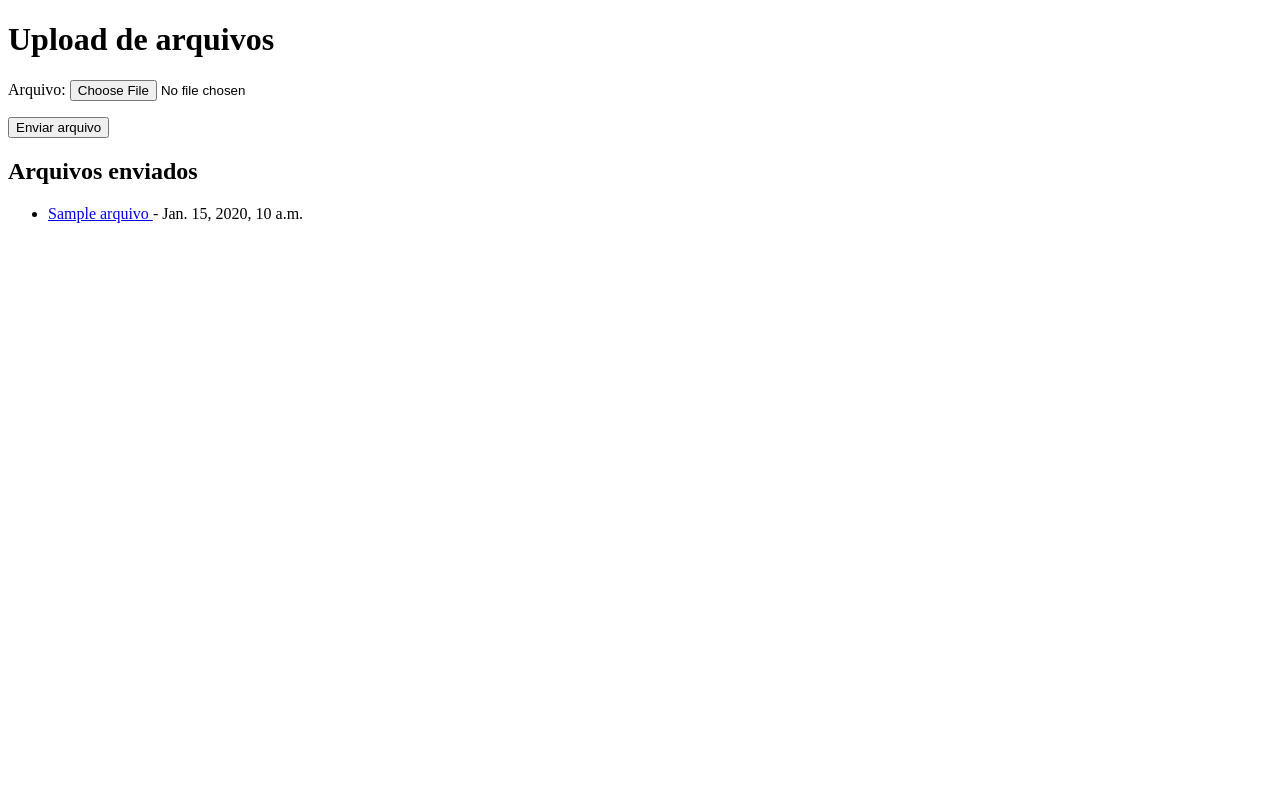
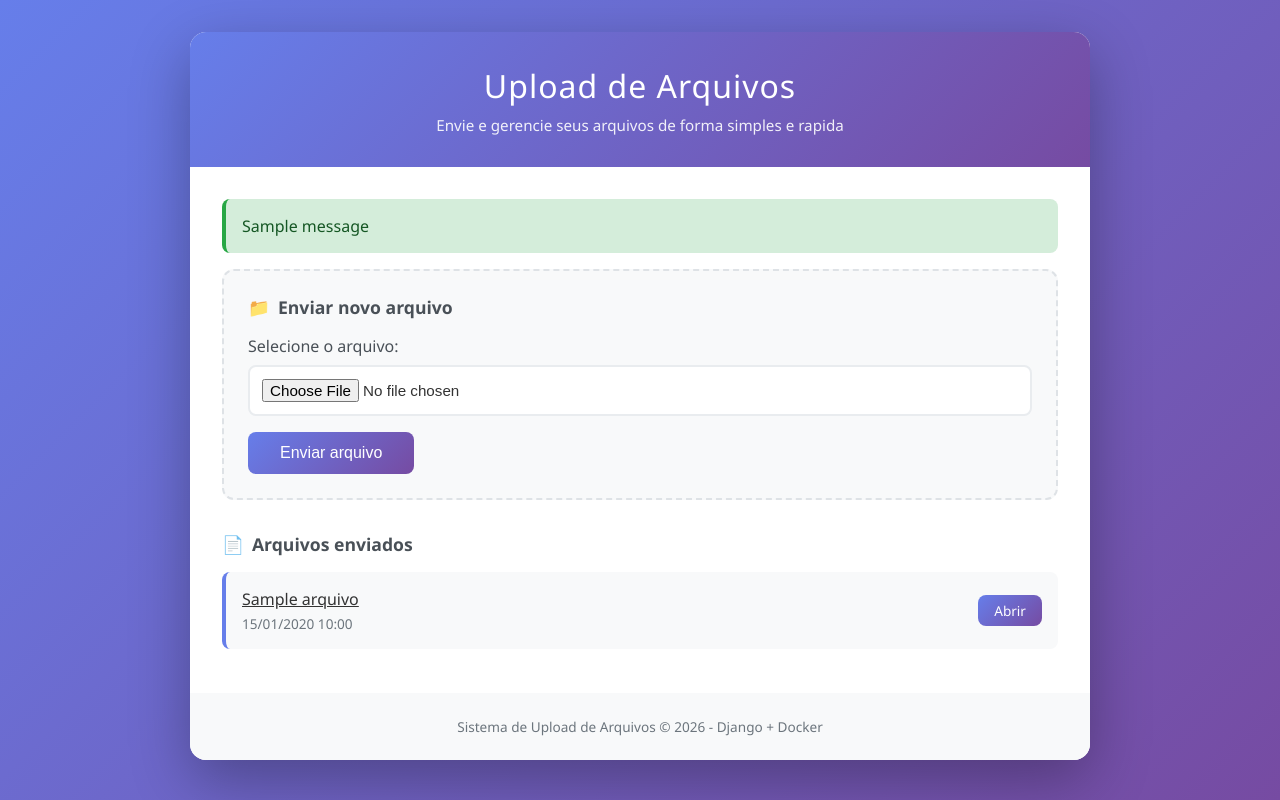
Before and after one commit to Taylanne02/Atividade-docker-compose, a Django app: page / in a window 1280 px wide. Run offline with Django 5.2, Linux system fonts and the light colour scheme; tables that the repository leaves empty hold one stand-in row (values such as "Sample post"); one stand-in notice (Sample message) is shown.

Commit message:
Defesa- explicação técnica

```diff
--- a/app/arquivos/templates/arquivos/lista.html
+++ b/app/arquivos/templates/arquivos/lista.html
@@ -1,31 +1,53 @@
-<!DOCTYPE html>
-<html lang="pt-BR">
-<head>
-    <meta charset="UTF-8">
-    <title>Upload de arquivos</title>
-</head>
-<body>
-    <h1>Upload de arquivos</h1>
+{% extends "base.html" %}
 
+{% block title %}Upload de Arquivos{% endblock %}
+
+{% block header_title %}Upload de Arquivos{% endblock %}
+{% block header_subtitle %}Envie e gerencie seus arquivos de forma simples e rapida{% endblock %}
+
+{% block content %}
+<div class="upload-section">
+    <h2>Enviar novo arquivo</h2>
     <form method="post" enctype="multipart/form-data">
         {% csrf_token %}
-        {{ form.as_p }}
-        <button type="submit">Enviar arquivo</button>
+        <div class="form-group">
+            <label for="id_arquivo">Selecione o arquivo:</label>
+            {{ form.arquivo }}
+        </div>
+        <button type="submit" class="btn btn-primary">Enviar arquivo</button>
     </form>
+</div>
 
+<div class="files-section">
     <h2>Arquivos enviados</h2>
 
-    <ul>
+    {% if arquivos %}
+    <ul class="file-list">
         {% for item in arquivos %}
-            <li>
-                <a href="{{ item.arquivo.url }}">
+        <li class="file-item">
+            <div class="file-info">
+                <a href="{{ item.arquivo.url }}" class="file-name" target="_blank">
                     {{ item.nome }}
                 </a>
-                - {{ item.enviado_em }}
-            </li>
-        {% empty %}
-            <li>Nenhum arquivo enviado.</li>
+                <span class="file-date">{{ item.enviado_em|date:"d/m/Y H:i" }}</span>
+            </div>
+            <div class="file-actions">
+                <a href="{{ item.arquivo.url }}" class="btn btn-primary" target="_blank" style="padding: 0.4rem 1rem; font-size: 0.85rem;">
+                    Abrir
+                </a>
+            </div>
+        </li>
         {% endfor %}
     </ul>
-</body>
-</html>
+    {% else %}
+    <div class="empty-state">
+        <p>Nenhum arquivo enviado ainda.</p>
+        <p>Use o formulario acima para enviar seu primeiro arquivo.</p>
+    </div>
+    {% endif %}
+</div>
+{% endblock %}
+
+{% block footer %}
+Sistema de Upload de Arquivos &copy; 2026 - Django + Docker
+{% endblock %}
--- /dev/null
+++ b/app/arquivos/templates/base.html
@@ -0,0 +1,294 @@
+{% load static %}
+<!DOCTYPE html>
+<html lang="pt-BR">
+<head>
+    <meta charset="UTF-8">
+    <meta name="viewport" content="width=device-width, initial-scale=1.0">
+    <title>{% block title %}Upload de Arquivos{% endblock %}</title>
+    <style>
+        * {
+            margin: 0;
+            padding: 0;
+            box-sizing: border-box;
+        }
+
+        body {
+            font-family: 'Segoe UI', Tahoma, Geneva, Verdana, sans-serif;
+            background: linear-gradient(135deg, #667eea 0%, #764ba2 100%);
+            min-height: 100vh;
+            padding: 2rem;
+            color: #333;
+        }
+
+        .container {
+            max-width: 900px;
+            margin: 0 auto;
+            background: white;
+            border-radius: 16px;
+            box-shadow: 0 20px 60px rgba(0, 0, 0, 0.3);
+            overflow: hidden;
+        }
+
+        .header {
+            background: linear-gradient(135deg, #667eea 0%, #764ba2 100%);
+            color: white;
+            padding: 2rem;
+            text-align: center;
+        }
+
+        .header h1 {
+            font-size: 2rem;
+            font-weight: 300;
+            letter-spacing: 1px;
+        }
+
+        .header p {
+            margin-top: 0.5rem;
+            opacity: 0.9;
+            font-size: 0.95rem;
+        }
+
+        .content {
+            padding: 2rem;
+        }
+
+        .upload-section {
+            background: #f8f9fa;
+            border-radius: 12px;
+            padding: 1.5rem;
+            margin-bottom: 2rem;
+            border: 2px dashed #dee2e6;
+            transition: border-color 0.3s ease;
+        }
+
+        .upload-section:hover {
+            border-color: #667eea;
+        }
+
+        .upload-section h2 {
+            font-size: 1.1rem;
+            color: #495057;
+            margin-bottom: 1rem;
+            display: flex;
+            align-items: center;
+            gap: 0.5rem;
+        }
+
+        .upload-section h2::before {
+            content: "📁";
+        }
+
+        .form-group {
+            margin-bottom: 1rem;
+        }
+
+        .form-group label {
+            display: block;
+            margin-bottom: 0.5rem;
+            font-weight: 500;
+            color: #495057;
+        }
+
+        .form-group input[type="file"] {
+            width: 100%;
+            padding: 0.75rem;
+            border: 2px solid #e9ecef;
+            border-radius: 8px;
+            font-size: 0.95rem;
+            background: white;
+            cursor: pointer;
+            transition: border-color 0.3s ease;
+        }
+
+        .form-group input[type="file"]:hover {
+            border-color: #667eea;
+        }
+
+        .form-group input[type="file"]:focus {
+            outline: none;
+            border-color: #667eea;
+            box-shadow: 0 0 0 3px rgba(102, 126, 234, 0.2);
+        }
+
+        .btn {
+            display: inline-block;
+            padding: 0.75rem 2rem;
+            border: none;
+            border-radius: 8px;
+            font-size: 1rem;
+            font-weight: 500;
+            cursor: pointer;
+            transition: all 0.3s ease;
+            text-decoration: none;
+        }
+
+        .btn-primary {
+            background: linear-gradient(135deg, #667eea 0%, #764ba2 100%);
+            color: white;
+        }
+
+        .btn-primary:hover {
+            transform: translateY(-2px);
+            box-shadow: 0 5px 20px rgba(102, 126, 234, 0.4);
+        }
+
+        .btn-danger {
+            background: #dc3545;
+            color: white;
+            padding: 0.4rem 0.8rem;
+            font-size: 0.85rem;
+        }
+
+        .btn-danger:hover {
+            background: #c82333;
+        }
+
+        .files-section h2 {
+            font-size: 1.1rem;
+            color: #495057;
+            margin-bottom: 1rem;
+            display: flex;
+            align-items: center;
+            gap: 0.5rem;
+        }
+
+        .files-section h2::before {
+            content: "📄";
+        }
+
+        .file-list {
+            list-style: none;
+        }
+
+        .file-item {
+            display: flex;
+            justify-content: space-between;
+            align-items: center;
+            padding: 1rem;
+            background: #f8f9fa;
+            border-radius: 8px;
+            margin-bottom: 0.75rem;
+            transition: all 0.3s ease;
+            border-left: 4px solid #667eea;
+        }
+
+        .file-item:hover {
+            background: #e9ecef;
+            transform: translateX(5px);
+        }
+
+        .file-info {
+            display: flex;
+            flex-direction: column;
+            gap: 0.25rem;
+        }
+
+        .file-name {
+            font-weight: 500;
+            color: #333;
+        }
+
+        .file-date {
+            font-size: 0.85rem;
+            color: #6c757d;
+        }
+
+        .file-actions {
+            display: flex;
+            gap: 0.5rem;
+        }
+
+        .empty-state {
+            text-align: center;
+            padding: 3rem;
+            color: #6c757d;
+        }
+
+        .empty-state::before {
+            content: "📭";
+            font-size: 3rem;
+            display: block;
+            margin-bottom: 1rem;
+        }
+
+        .messages {
+            margin-bottom: 1rem;
+        }
+
+        .message {
+            padding: 1rem;
+            border-radius: 8px;
+            margin-bottom: 0.5rem;
+        }
+
+        .message-success {
+            background: #d4edda;
+            color: #155724;
+            border-left: 4px solid #28a745;
+        }
+
+        .message-error {
+            background: #f8d7da;
+            color: #721c24;
+            border-left: 4px solid #dc3545;
+        }
+
+        .footer {
+            text-align: center;
+            padding: 1.5rem;
+            background: #f8f9fa;
+            color: #6c757d;
+            font-size: 0.85rem;
+        }
+
+        @media (max-width: 600px) {
+            body {
+                padding: 1rem;
+            }
+
+            .header h1 {
+                font-size: 1.5rem;
+            }
+
+            .file-item {
+                flex-direction: column;
+                align-items: flex-start;
+                gap: 0.75rem;
+            }
+
+            .file-actions {
+                width: 100%;
+            }
+
+            .btn {
+                width: 100%;
+                text-align: center;
+            }
+        }
+    </style>
+</head>
+<body>
+    <div class="container">
+        <div class="header">
+            <h1>{% block header_title %}Upload de Arquivos{% endblock %}</h1>
+            <p>{% block header_subtitle %}Sistema de gerenciamento de arquivos{% endblock %}</p>
+        </div>
+
+        <div class="content">
+            {% if messages %}
+            <div class="messages">
+                {% for message in messages %}
+                <div class="message message-{{ message.tags }}">{{ message }}</div>
+                {% endfor %}
+            </div>
+            {% endif %}
+
+            {% block content %}{% endblock %}
+        </div>
+
+        <div class="footer">
+            {% block footer %}Django Docker - Sistema de Upload{% endblock %}
+        </div>
+    </div>
+</body>
+</html>
--- a/app/arquivos/views.py
+++ b/app/arquivos/views.py
@@ -1,4 +1,5 @@
 from django.shortcuts import render, redirect
+from django.contrib import messages
 from .forms import ArquivoForm
 from .models import Arquivo
 
@@ -13,7 +14,10 @@ def lista_arquivos(request):
             arquivo = form.save()
             arquivo.nome = arquivo.arquivo.name.split("/")[-1]
             arquivo.save()
+            messages.success(request, f"Arquivo '{arquivo.nome}' enviado com sucesso!")
             return redirect("lista_arquivos")
+        else:
+            messages.error(request, "Erro ao enviar arquivo. Verifique o formato e tente novamente.")
     else:
         form = ArquivoForm()
 
```
Also changed, not shown: README.md, 1 other file.
